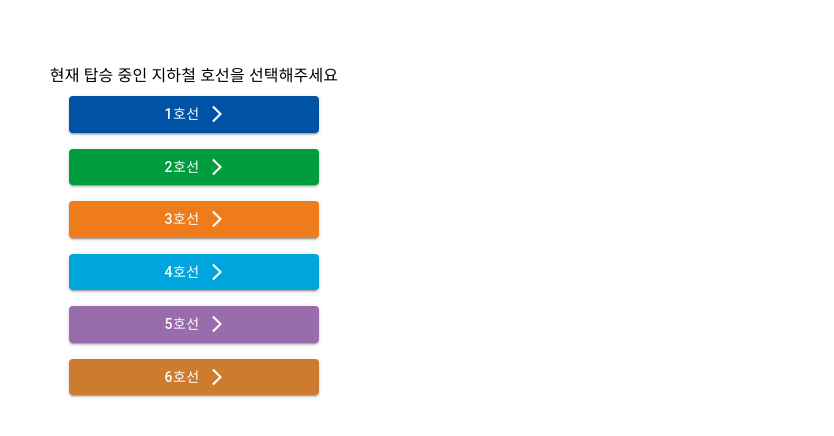
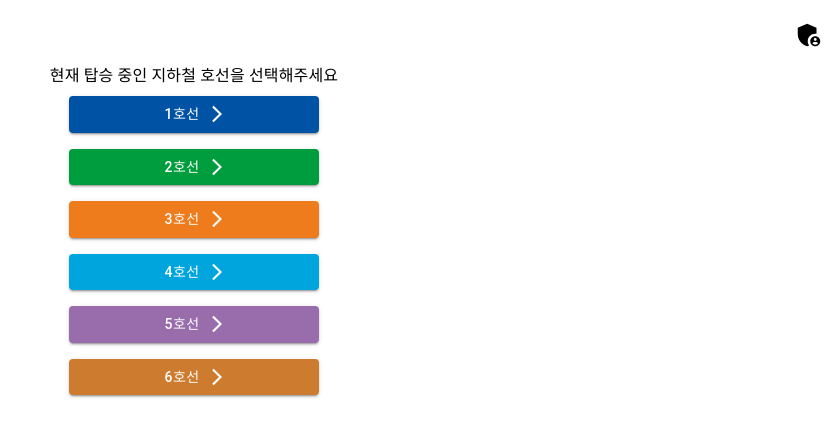
Before and after one commit to 1unaram/SmartCampus-SBS, a React (Create React App) app in the folder client/: page / in a window 1280 px wide. Shown: the top 436 px of the page, without its empty margins (446-1280 px from the left). Built offline with nearby package versions, Linux system fonts and the light colour scheme; a web font is replaced by a local one.

Commit message:
complainform theme 설정/ admin 아이콘 및 라우트 설정

```diff
--- a/client/src/App.js
+++ b/client/src/App.js
@@ -3,12 +3,14 @@ import { Route, Routes } from 'react-router-dom';
 // 컴포넌트 연결
 import Main from './Components/Main';
 import ComplainForm from './Components/ComplainForm';
+import AdminPage from './Components/AdminPage';
 
 function App() {
   return (
     <Routes>
       <Route path="/" element={<Main />} />
       <Route path="/complainform" element={<ComplainForm />} />
+      <Route path="/adminpage" element={<AdminPage />} />
     </Routes>
   );
 }
--- /dev/null
+++ b/client/src/Components/AdminPage.js
@@ -0,0 +1,9 @@
+import React from 'react'
+
+const AdminPage = () => {
+    return (
+        <div>AdminPage</div>
+    )
+}
+
+export default AdminPage
--- a/client/src/Components/ComplainForm.js
+++ b/client/src/Components/ComplainForm.js
@@ -1,6 +1,7 @@
 import React, { useState } from 'react'
 import { useLocation } from 'react-router-dom';
 import { Link } from 'react-router-dom';
+import { createTheme, ThemeProvider } from '@mui/material/styles';
 
 // 컴포넌트 연결
 import style from './styles/ComplainForm.module.css';
@@ -21,10 +22,6 @@ import ChevronLeftIcon from '@mui/icons-material/ChevronLeft';
 
 const ComplainForm = () => {
 
-    // 홈으로 이동
-    const backClick = () => {
-
-    }
 
     // Link State 받아오기
     const lineInfo = useLocation().state;
@@ -42,7 +39,18 @@ const ComplainForm = () => {
         setTemperature(newTemp);
     }
 
+    // MUI Theme
+    const theme = createTheme({
+        palette: {
+            primary: {
+                main: lineInfo.color,
+                contrastText: '#fff',
+            },
+        },
+    })
+
     return (
+        <ThemeProvider theme={theme}>
             <div style={{ backgroundColor: lineInfo.color, minHeight: "100vh" }}>
                 <Container maxWidth="xs" style={{ backgroundColor: lineInfo.color }}  >
 
@@ -55,10 +63,10 @@ const ComplainForm = () => {
                             pb: 5
                         }}>
 
+                        {/* 뒤로 가기 버튼 */}
                         <Link to="/" style={{ alignSelf: "flex-start", position: "absolute", top: 10 }}>
                             <ChevronLeftIcon
                                 sx={{ fontSize: 40, color: "white" }}
-                            onClick={backClick}
                             />
                         </Link>
 
@@ -78,7 +86,7 @@ const ComplainForm = () => {
                             }}
                             style={{ backgroundColor: "white" }}
                         >
-                        <FormGroup sx={{ width: "100%", fontSize: 14 }} >
+                            <FormGroup sx={{ width: "100%", fontSize: 14 }} className={style.formGroup}>
                                 <Box sx={{ display: "flex", flexDirection: "column", mb: 2 }}>
                                     열차번호
                                     <TextField id="train-number" label="Train" variant="outlined" sx={{ mt: 1 }} />
@@ -144,7 +152,7 @@ const ComplainForm = () => {
 
                                 {/* 사진 업로드 */}
                                 <Button
-                                sx={{ mt: 2, backgroundColor: lineInfo.color, width: "70%", alignSelf: "center" }}
+                                    sx={{ mt: 2, width: "70%", alignSelf: "center" }}
                                     variant="outlined"
                                     component="label"
                                 >
@@ -158,7 +166,7 @@ const ComplainForm = () => {
 
                                 {/* 제출 버튼 */}
                                 <Button
-                                sx={{ mt: 5, backgroundColor: lineInfo.color }}
+                                    sx={{ mt: 5 }}
                                     variant="contained"
                                 >
                                     <DoneOutlineIcon sx={{ mr: 2 }} />
@@ -173,6 +181,7 @@ const ComplainForm = () => {
                     </Box>
                 </Container >
             </div >
+        </ThemeProvider>
     )
 }
 
--- a/client/src/Components/Main.js
+++ b/client/src/Components/Main.js
@@ -10,6 +10,7 @@ import Box from '@mui/material/Box';
 import Typography from '@mui/material/Typography';
 import Button from '@mui/material/Button';
 import ArrowForwardIosIcon from '@mui/icons-material/ArrowForwardIos';
+import AdminPanelSettingsIcon from '@mui/icons-material/AdminPanelSettings';
 
 const Main = () => {
 
@@ -25,6 +26,7 @@ const Main = () => {
 
   return (
     <Container maxWidth="xs">
+
       <Box
         sx={{
           marginTop: 8,
@@ -32,16 +34,38 @@ const Main = () => {
           flexDirection: "column",
           alignItems: "center",
         }}>
+
+        {/* admin 버튼 */}
+        <Link to="/adminpage" style={{ position: "absolute", right: 10, top: 20 }}>
+          <AdminPanelSettingsIcon
+            sx={{ fontSize: 30, color: "black" }}
+          />
+        </Link>
+
+        {/* 제목 */}
         <Typography component="h1" className={style.chooseTitle}>
           현재 탑승 중인 지하철 호선을 선택해주세요
         </Typography>
 
-        <Link to='/complainform?id=1' state={{ line: "1", color: lineByColor["1"] }}><Button variant="contained" sx={{ m: 1, px: 12 }} style={{ backgroundColor: lineByColor["1"] }} endIcon={<ArrowForwardIosIcon />} >1호선</Button></Link>
-        <Link to='/complainform?id=2' state={{ line: "2", color: lineByColor["2"] }}><Button variant="contained" sx={{ m: 1, px: 12 }} style={{ backgroundColor: lineByColor["2"] }} endIcon={<ArrowForwardIosIcon />} className={style.line2}>2호선</Button></Link>
-        <Link to='/complainform?id=3' state={{ line: "3", color: lineByColor["3"] }}><Button variant="contained" sx={{ m: 1, px: 12 }} style={{ backgroundColor: lineByColor["3"] }} endIcon={<ArrowForwardIosIcon />} className={style.line3}>3호선</Button></Link>
-        <Link to='/complainform?id=4' state={{ line: "4", color: lineByColor["4"] }}><Button variant="contained" sx={{ m: 1, px: 12 }} style={{ backgroundColor: lineByColor["4"] }} endIcon={<ArrowForwardIosIcon />} className={style.line4}>4호선</Button></Link>
-        <Link to='/complainform?id=5' state={{ line: "5", color: lineByColor["5"] }}><Button variant="contained" sx={{ m: 1, px: 12 }} style={{ backgroundColor: lineByColor["5"] }} endIcon={<ArrowForwardIosIcon />} className={style.line5}>5호선</Button></Link>
-        <Link to='/complainform?id=6' state={{ line: "6", color: lineByColor["6"] }}><Button variant="contained" sx={{ m: 1, px: 12 }} style={{ backgroundColor: lineByColor["6"] }} endIcon={<ArrowForwardIosIcon />} className={style.line6}>6호선</Button></Link>
+        {/* 호선 연결 */}
+        <Link to='/complainform?id=1' state={{ line: "1", color: lineByColor["1"] }}>
+          <Button variant="contained" sx={{ m: 1, px: 12 }} style={{ backgroundColor: lineByColor["1"] }} endIcon={<ArrowForwardIosIcon />} >1호선</Button>
+        </Link>
+        <Link to='/complainform?id=2' state={{ line: "2", color: lineByColor["2"] }}>
+          <Button variant="contained" sx={{ m: 1, px: 12 }} style={{ backgroundColor: lineByColor["2"] }} endIcon={<ArrowForwardIosIcon />} className={style.line2}>2호선</Button>
+        </Link>
+        <Link to='/complainform?id=3' state={{ line: "3", color: lineByColor["3"] }}>
+          <Button variant="contained" sx={{ m: 1, px: 12 }} style={{ backgroundColor: lineByColor["3"] }} endIcon={<ArrowForwardIosIcon />} className={style.line3}>3호선</Button>
+        </Link>
+        <Link to='/complainform?id=4' state={{ line: "4", color: lineByColor["4"] }}>
+          <Button variant="contained" sx={{ m: 1, px: 12 }} style={{ backgroundColor: lineByColor["4"] }} endIcon={<ArrowForwardIosIcon />} className={style.line4}>4호선</Button>
+        </Link>
+        <Link to='/complainform?id=5' state={{ line: "5", color: lineByColor["5"] }}>
+          <Button variant="contained" sx={{ m: 1, px: 12 }} style={{ backgroundColor: lineByColor["5"] }} endIcon={<ArrowForwardIosIcon />} className={style.line5}>5호선</Button>
+        </Link>
+        <Link to='/complainform?id=6' state={{ line: "6", color: lineByColor["6"] }}>
+          <Button variant="contained" sx={{ m: 1, px: 12 }} style={{ backgroundColor: lineByColor["6"] }} endIcon={<ArrowForwardIosIcon />} className={style.line6}>6호선</Button>
+        </Link>
       </Box>
     </Container >
   )
--- a/client/src/Components/styles/ComplainForm.module.css
+++ b/client/src/Components/styles/ComplainForm.module.css
@@ -5,6 +5,8 @@
 	font-weight: normal;
 	font-style: normal;
 }
+
+@import url("https://fonts.googleapis.com/css2?family=Noto+Sans+KR:wght@100;300;400;500;700&display=swap");
 
 /* 초기화 */
 a {
@@ -30,3 +32,8 @@ a {
 .container .items {
 	width: 100%;
 }
+
+.formGroup {
+	font-family: "Noto Sans KR", sans-serif;
+	font-weight: 500;
+}
--- a/package.json
+++ b/package.json
@@ -12,7 +12,8 @@
   "license": "ISC",
   "dependencies": {
     "concurrently": "^7.0.0",
-    "express": "^4.17.2"
+    "express": "^4.17.2",
+    "yarn": "^1.22.18"
   },
   "devDependencies": {
     "nodemon": "^2.0.15"
```
Also changed, not shown: 1 other file (tests, documents, lock files or other folders). Lines whose indentation alone changed are shown as unchanged.
